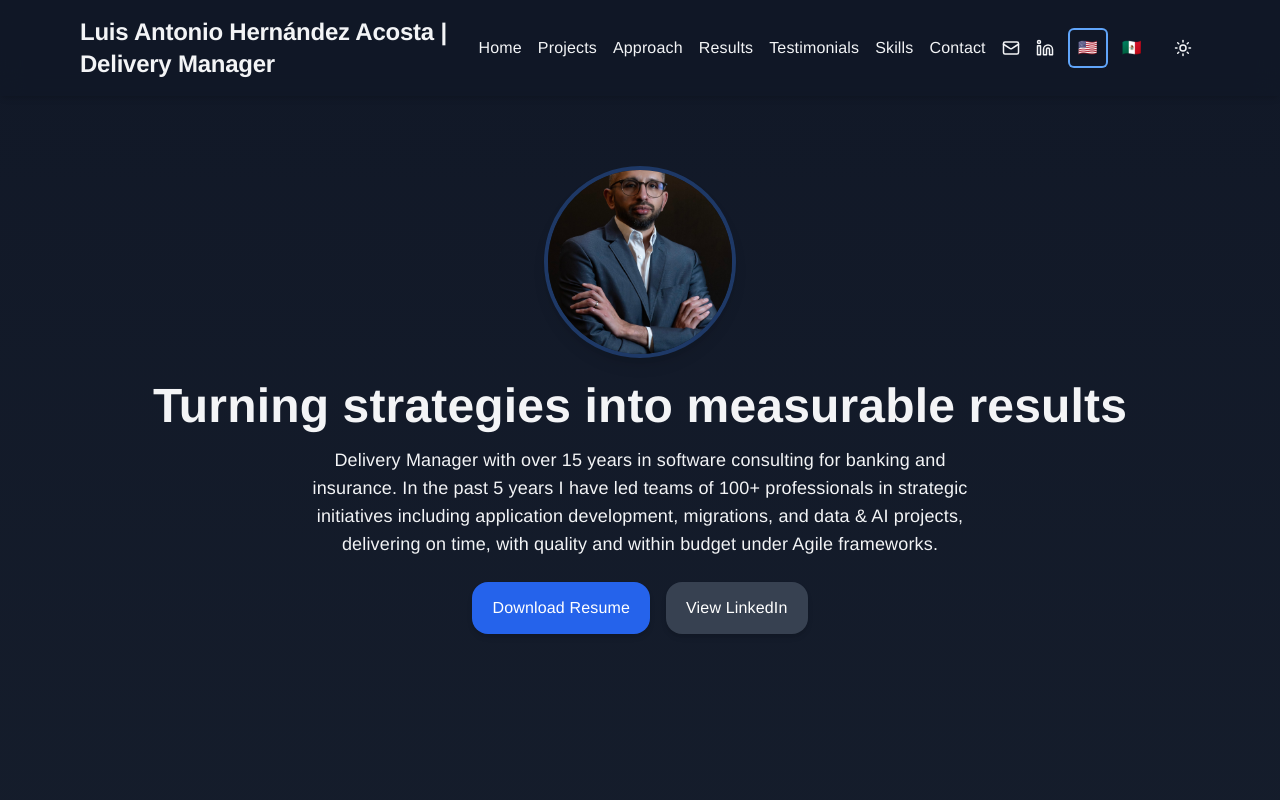
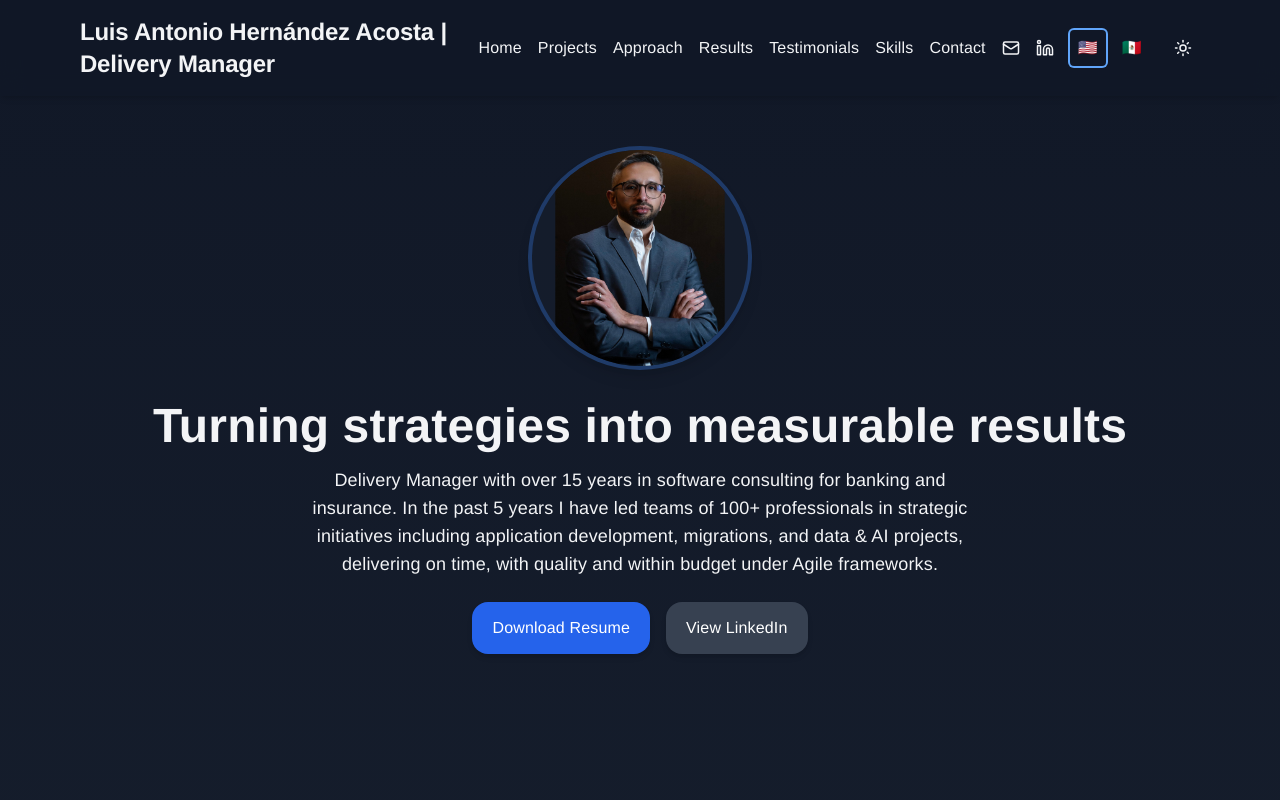
Before and after one commit to hernandezaluis-afk/luis-hernandez-delivery-manager, a React (Vite) app: page / in a window 1280 px wide. Shown: the top 800 px of the page. Built offline with nearby package versions, Linux system fonts and the light colour scheme.

Commit message:
Adjusted profile photo framing for better visual balance

```diff
--- a/src/Portfolio.jsx
+++ b/src/Portfolio.jsx
@@ -245,16 +245,18 @@ export default function Portfolio() {
       >
         {/* Imagen personal */}
         <motion.div
-          initial={{ opacity: 0, scale: 0.8 }}
+          initial={{ opacity: 0, scale: 0.9 }}
           animate={{ opacity: 1, scale: 1 }}
           transition={{ duration: 1.2, ease: 'easeOut' }}
-          className="mb-6"
+          className="mb-8 relative"
         >
-          <img
-            src="./profile.jpg"
-            alt="Luis Antonio Hernández Acosta portrait"
-            className="w-36 h-36 md:w-48 md:h-48 object-cover rounded-full shadow-lg border-4 border-blue-500/30"
-          />
+          <div className="w-44 h-44 md:w-56 md:h-56 rounded-full overflow-hidden border-4 border-blue-500/30 shadow-lg bg-gray-800/20 flex items-center justify-center">
+            <img
+              src="./profile.jpg"
+              alt="Luis Antonio Hernández Acosta portrait"
+              className="object-contain w-full h-full scale-110"
+            />
+          </div>
         </motion.div>
 
         {/* Título */}
```
